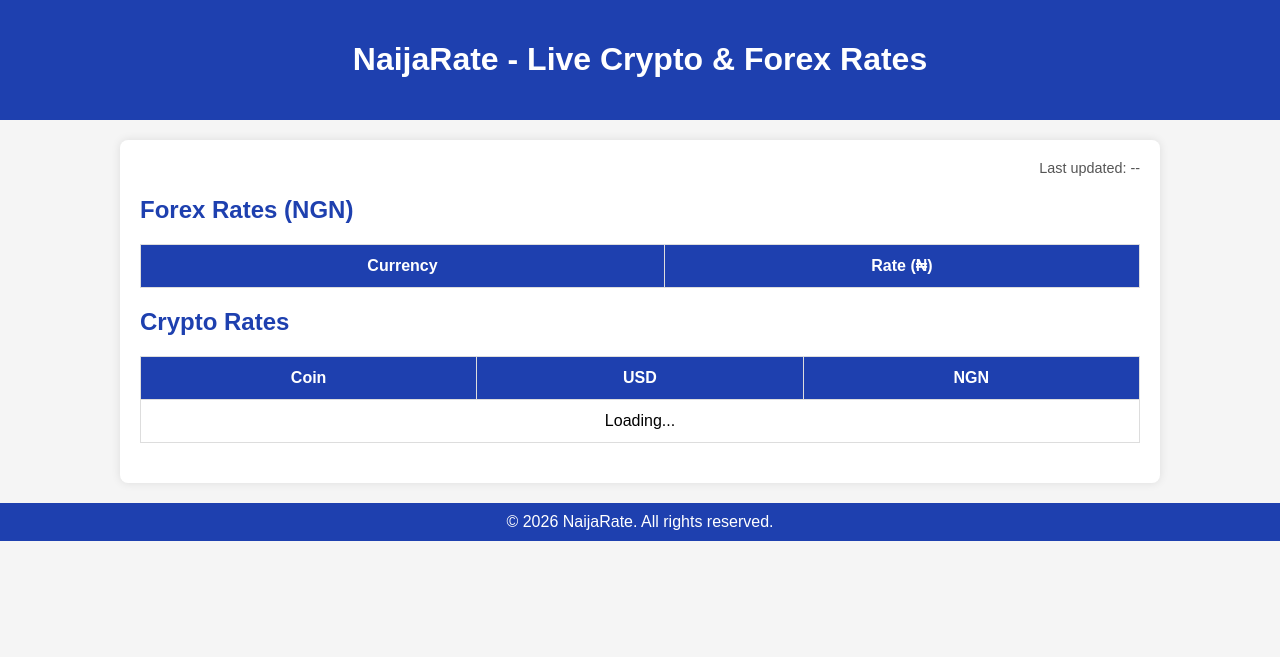
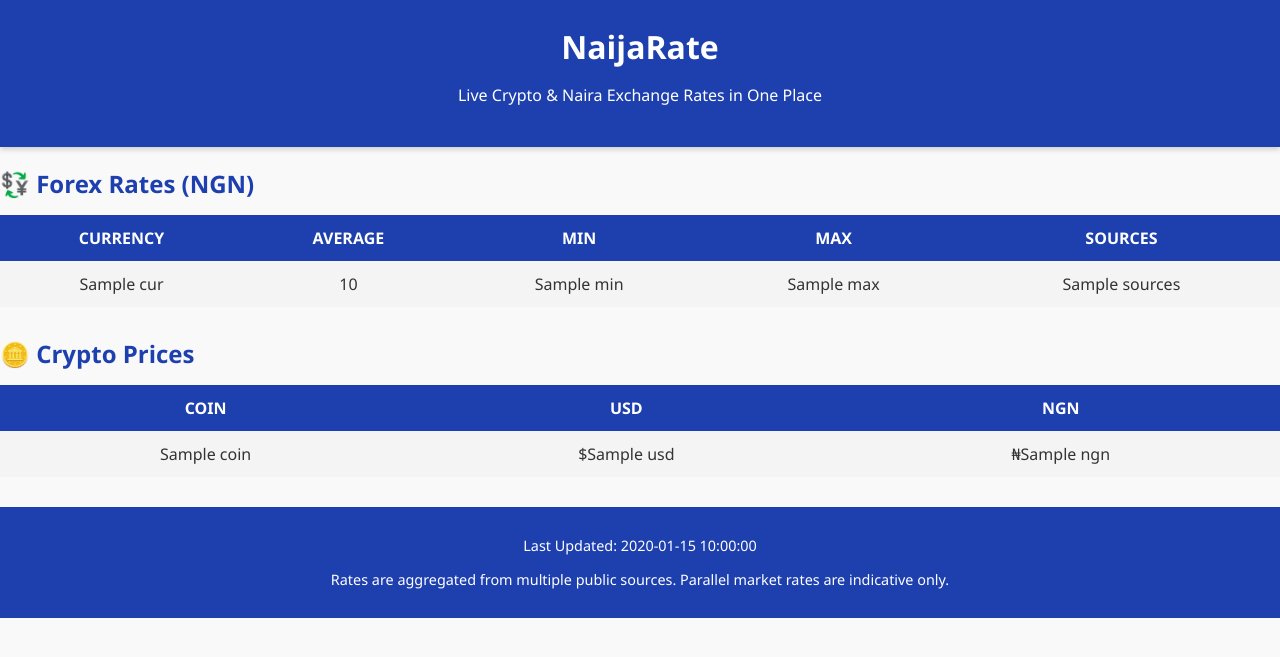
Before and after one commit to Goodguyy/naijarate, a FastAPI app: template templates/index.html in a window 1280 px wide. Shown: the top 657 px of the page. Run offline with FastAPI, Linux system fonts and the light colour scheme; the template is opened without the code that fills it: most values are stand-ins (such as "Sample title", 1, 10 or a date in 2020); lists and menus that the app fills with data are empty.

Commit message:
Update index.html

```diff
--- a/templates/index.html
+++ b/templates/index.html
@@ -1,109 +1,54 @@
 <!DOCTYPE html>
-<html lang="en">
+<html>
 <head>
-    <meta charset="UTF-8">
-    <meta name="viewport" content="width=device-width, initial-scale=1.0">
-    <title>NaijaRate - Live Crypto & Forex Rates</title>
-    <link rel="stylesheet" href="{{ url_for('static', filename='styles.css') }}">
-    <style>
-        body { font-family: Arial, sans-serif; background: #f5f5f5; margin: 0; padding: 0; }
-        header { background: #1E40AF; color: #fff; padding: 20px; text-align: center; }
-        footer { background: #1E40AF; color: #fff; padding: 10px; text-align: center; margin-top: 20px; }
-        main { max-width: 1000px; margin: 20px auto; padding: 20px; background: #fff; border-radius: 8px; box-shadow: 0 0 10px rgba(0,0,0,0.1); }
-        h2 { color: #1E40AF; }
-        table { width: 100%; border-collapse: collapse; margin-bottom: 20px; }
-        th, td { border: 1px solid #ddd; padding: 12px; text-align: center; }
-        th { background: #1E40AF; color: #fff; }
-        tr:nth-child(even) { background: #f9f9f9; }
-        .updated { text-align: right; font-size: 0.9em; color: #555; }
-    </style>
+    <title>NaijaRate</title>
+    <link rel="stylesheet" href="/static/styles.css">
 </head>
 <body>
 <header>
-        <h1>NaijaRate - Live Crypto & Forex Rates</h1>
+    <h1>NaijaRate</h1>
+    <p>Live Crypto & Naira Exchange Rates in One Place</p>
 </header>
 
-    <main>
-        <div class="updated" id="last-updated">Last updated: --</div>
+<section>
+<h2>💱 Forex Rates (NGN)</h2>
+<table>
+<tr>
+<th>Currency</th><th>Average</th><th>Min</th><th>Max</th><th>Sources</th>
+</tr>
+{% for cur, v in forex.items() %}
+<tr>
+<td>{{ cur }}</td>
+<td>{{ v.avg }}</td>
+<td>{{ v.min }}</td>
+<td>{{ v.max }}</td>
+<td>{{ v.sources }}</td>
+</tr>
+{% endfor %}
+</table>
+</section>
 
-        <h2>Forex Rates (NGN)</h2>
-        <table id="forex-table">
-            <thead>
+<section>
+<h2>🪙 Crypto Prices</h2>
+<table>
 <tr>
-                    <th>Currency</th>
-                    <th>Rate (₦)</th>
+<th>Coin</th><th>USD</th><th>NGN</th>
 </tr>
-            </thead>
-            <tbody>
-                <tr><td colspan="2">Loading...</td></tr>
-            </tbody>
+{% for coin, v in crypto.items() %}
+<tr>
+<td>{{ coin|capitalize }}</td>
+<td>${{ v.USD }}</td>
+<td>₦{{ v.NGN }}</td>
+</tr>
+{% endfor %}
 </table>
-
-        <h2>Crypto Rates</h2>
-        <table id="crypto-table">
-            <thead>
-                <tr>
-                    <th>Coin</th>
-                    <th>USD</th>
-                    <th>NGN</th>
-                </tr>
-            </thead>
-            <tbody>
-                <tr><td colspan="3">Loading...</td></tr>
-            </tbody>
-        </table>
-    </main>
+</section>
 
 <footer>
-        &copy; 2026 NaijaRate. All rights reserved.
+<p>Last Updated: {{ updated }}</p>
+<p class="disclaimer">
+Rates are aggregated from multiple public sources. Parallel market rates are indicative only.
+</p>
 </footer>
-
-    <script>
-        async function updateRates() {
-            try {
-                const res = await fetch("/rates");
-                const data = await res.json();
-
-                // Forex Table
-                const forexBody = document.querySelector("#forex-table tbody");
-                forexBody.innerHTML = "";
-                const forex = data.data.forex || {};
-                if (Object.keys(forex).length === 0) {
-                    forexBody.innerHTML = "<tr><td colspan='2'>No data available</td></tr>";
-                } else {
-                    for (const [cur, rate] of Object.entries(forex)) {
-                        forexBody.innerHTML += `<tr><td>${cur}</td><td>₦${rate.toLocaleString()}</td></tr>`;
-                    }
-                }
-
-                // Crypto Table
-                const cryptoBody = document.querySelector("#crypto-table tbody");
-                cryptoBody.innerHTML = "";
-                const crypto = data.data.crypto_ngn || {};
-                const cryptoUSD = data.data.crypto_usd || {};
-                if (Object.keys(crypto).length === 0) {
-                    cryptoBody.innerHTML = "<tr><td colspan='3'>No data available</td></tr>";
-                } else {
-                    for (const coin of Object.keys(crypto)) {
-                        const usdPrice = cryptoUSD[coin.toLowerCase()]?.usd || 0;
-                        cryptoBody.innerHTML += `<tr><td>${coin}</td><td>$${usdPrice.toLocaleString()}</td><td>₦${crypto[coin].toLocaleString()}</td></tr>`;
-                    }
-                }
-
-                // Last Updated
-                const now = new Date();
-                document.getElementById("last-updated").innerText = `Last updated: ${now.toLocaleString()}`;
-
-            } catch (err) {
-                console.error("Error fetching rates:", err);
-            }
-        }
-
-        // Initial load
-        updateRates();
-
-        // Refresh every 60 seconds
-        setInterval(updateRates, 60000);
-    </script>
 </body>
 </html>
```
Lines whose indentation alone changed are shown as unchanged.
